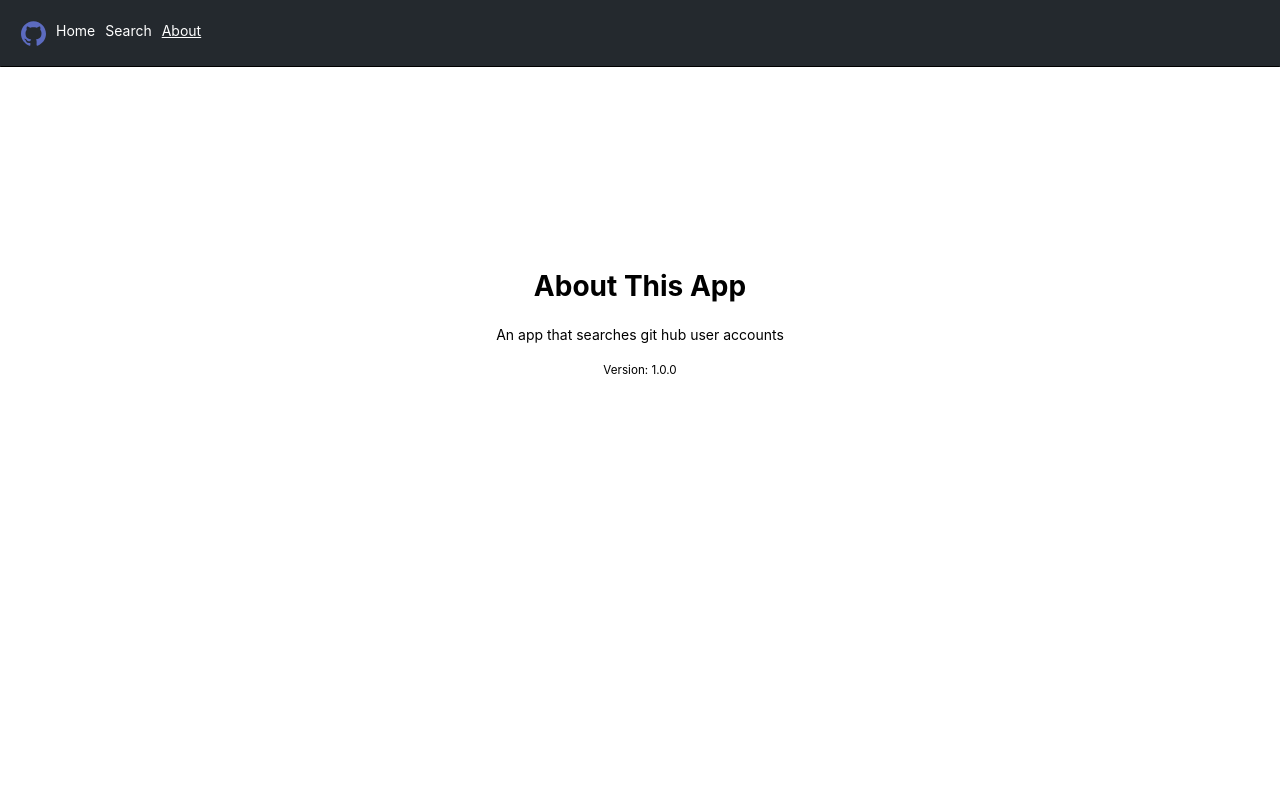
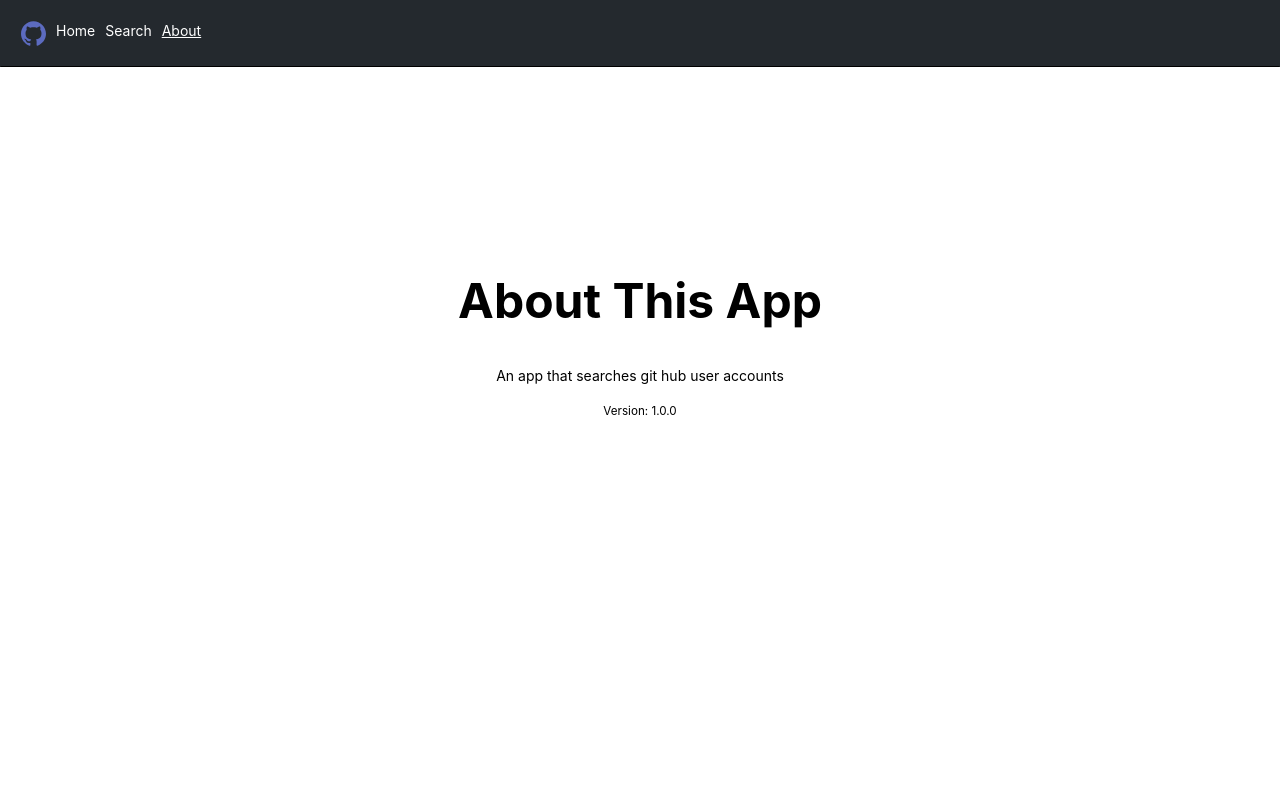
Before and after one commit to GregGains/SearchHub, a React (Create React App) app: page /About in a window 1280 px wide. Shown: the top 800 px of the page. Built offline with nearby package versions, Linux system fonts and the light colour scheme; no server answers.

Commit message:
Fix headings

```diff
--- a/src/components/Home.js
+++ b/src/components/Home.js
@@ -2,17 +2,26 @@ import React from "react";
 import Users from "./Users/Users";
 import Spinner from "./Includes/Spinner";
 
-export default function Home({ users, loading }) {
+
+
+export default function Home({users, loading}) {
+
   if (loading) {
-    return <Spinner />;
+
+    return <Spinner />
+
 } else {
     return (
         <div className="home">
           <h1>Github Finder</h1>
-        <h3>Popular Repositories</h3>
+          <h2>Popular Repositories</h2>
           <ul className="users-list">
+
+
+
             {users.map(user => (
               <Users
+
                 key={user.id}
                 url={user.html_url}
                 avatar={user.avatar_url}
@@ -26,4 +35,6 @@ export default function Home({ users, loading }) {
         </div>
       );
   }
+
+
 }
--- a/src/css/Style.css
+++ b/src/css/Style.css
@@ -182,6 +182,9 @@ nav .github {
 .about {
   margin: 200px auto;
 }
+.about h1 {
+  font-size: 3rem;
+}
 
 @media (min-width: 738px) {
   body {
@@ -194,6 +197,9 @@ nav .github {
     padding: 20px;
   }
 
+  .home h1 {
+    font-size: 3rem;
+  }
   .home h2 {
     margin-top: 100px;
   }
--- a/src/scss/Style.scss
+++ b/src/scss/Style.scss
@@ -137,6 +137,9 @@ nav {
 }
 
 .about {
+  h1 {
+    font-size: 3rem;
+  }
   margin: 200px auto;
 }
 
@@ -151,6 +154,10 @@ nav {
   }
 
   .home {
+    h1 {
+      font-size: 3rem;
+    }
+
     h2 {
       margin-top: 100px;
     }
```
Also changed, not shown: 1 other file (tests, documents, lock files or other folders). Lines whose indentation alone changed are shown as unchanged.
